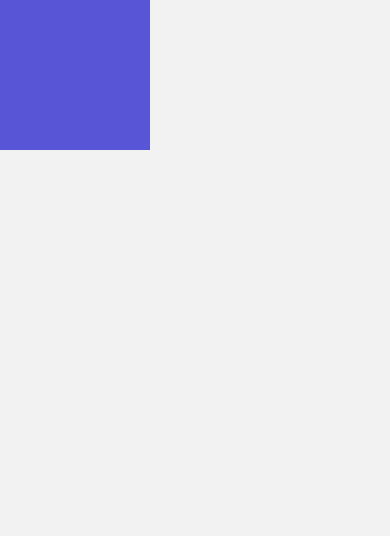
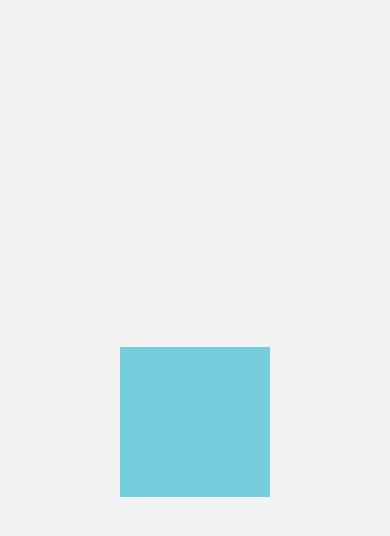
Before and after one commit to andresdavidsv/RNComponetns, a React Native app: screen /Animation102Screen in a window 390 px wide. Shown: the top 536 px of the page. Built offline with nearby package versions, Linux system fonts and the light colour scheme.

Commit message:
feat: add new animation with pan animation

```diff
--- /dev/null
+++ b/src/hooks/useAnimation.tsx
@@ -0,0 +1,40 @@
+import {useRef} from 'react';
+import {Animated, Easing} from 'react-native';
+
+export const useAnimation = () => {
+  const opacity = useRef(new Animated.Value(0)).current;
+  const postion = useRef(new Animated.Value(0)).current;
+  const fadeIn = () => {
+    Animated.timing(opacity, {
+      toValue: 1,
+      duration: 300,
+      useNativeDriver: true,
+    }).start();
+  };
+  const fadeOut = () => {
+    Animated.timing(opacity, {
+      toValue: 0,
+      duration: 300,
+      useNativeDriver: true,
+    }).start();
+  };
+  const startMovingPosition = (
+    initPosition: number,
+    duration: number = 300,
+  ) => {
+    postion.setValue(initPosition);
+    Animated.timing(postion, {
+      toValue: 0,
+      duration,
+      useNativeDriver: true,
+      // easing: Easing.bounce,
+    }).start();
+  };
+  return {
+    opacity,
+    postion,
+    fadeIn,
+    fadeOut,
+    startMovingPosition,
+  };
+};
--- a/src/screens/Animation101Screen.tsx
+++ b/src/screens/Animation101Screen.tsx
@@ -1,31 +1,10 @@
-import React, {useRef} from 'react';
-import {View, StyleSheet, Animated, Button, Easing} from 'react-native';
+import React from 'react';
+import {View, StyleSheet, Animated, Button} from 'react-native';
+import {useAnimation} from '../hooks/useAnimation';
 
-interface Props {}
-
-export const Animation101Screen = (props: Props) => {
-  const opacity = useRef(new Animated.Value(0)).current;
-  const top = useRef(new Animated.Value(-100)).current;
-  const fadeIn = () => {
-    Animated.timing(opacity, {
-      toValue: 1,
-      duration: 300,
-      useNativeDriver: true,
-    }).start();
-    Animated.timing(top, {
-      toValue: 0,
-      duration: 800,
-      useNativeDriver: true,
-      easing: Easing.bounce,
-    }).start();
-  };
-  const fadeOut = () => {
-    Animated.timing(opacity, {
-      toValue: 0,
-      duration: 300,
-      useNativeDriver: true,
-    }).start();
-  };
+export const Animation101Screen = () => {
+  const {opacity, postion, fadeIn, fadeOut, startMovingPosition} =
+    useAnimation();
   return (
     <View style={styles.container}>
       <Animated.View
@@ -33,10 +12,16 @@ export const Animation101Screen = (props: Props) => {
           ...styles.purpleBox,
           opacity,
           marginBottom: 20,
-          transform: [{translateY: top}],
+          transform: [{translateY: postion}],
         }}
       />
-      <Button title="FadeIn" onPress={fadeIn} />
+      <Button
+        title="FadeIn"
+        onPress={() => {
+          fadeIn();
+          startMovingPosition(-100);
+        }}
+      />
       <Button title="FadeOut" onPress={fadeOut} />
     </View>
   );
--- a/src/screens/Animation102Screen.tsx
+++ b/src/screens/Animation102Screen.tsx
@@ -1,19 +1,47 @@
-import {View, StyleSheet} from 'react-native';
-import React from 'react';
+import React, {useRef} from 'react';
+import {View, StyleSheet, Animated, PanResponder} from 'react-native';
 
-interface Props {}
+export const Animation102Screen = () => {
+  const pan = useRef(new Animated.ValueXY()).current;
 
-export const Animation102Screen = (props: Props) => {
+  const panResponder = PanResponder.create({
+    onStartShouldSetPanResponder: () => true,
+    onPanResponderMove: Animated.event(
+      [
+        null,
+        {
+          dx: pan.x,
+          dy: pan.y,
+        },
+      ],
+      {useNativeDriver: false},
+    ),
+    onPanResponderRelease: () => {
+      Animated.spring(pan, {
+        toValue: {x: 0, y: 0},
+        useNativeDriver: false,
+      }).start();
+    },
+  });
+
   return (
-    <View style={{flex: 1}}>
-      <View style={styles.purpleBox} />
+    <View style={styles.container}>
+      <Animated.View
+        {...panResponder.panHandlers}
+        style={[pan.getLayout(), styles.purpleBox]}
+      />
     </View>
   );
 };
 
 const styles = StyleSheet.create({
+  container: {
+    flex: 1,
+    justifyContent: 'center',
+    alignItems: 'center',
+  },
   purpleBox: {
-    backgroundColor: '#5856D6',
+    backgroundColor: '#75CEDB',
     width: 150,
     height: 150,
   },
```
